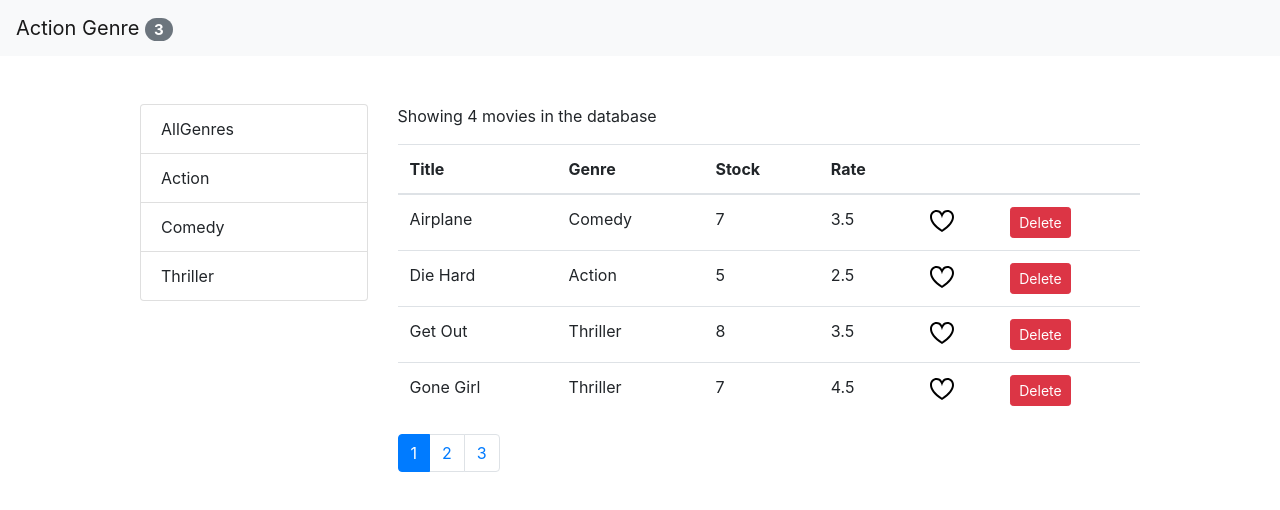
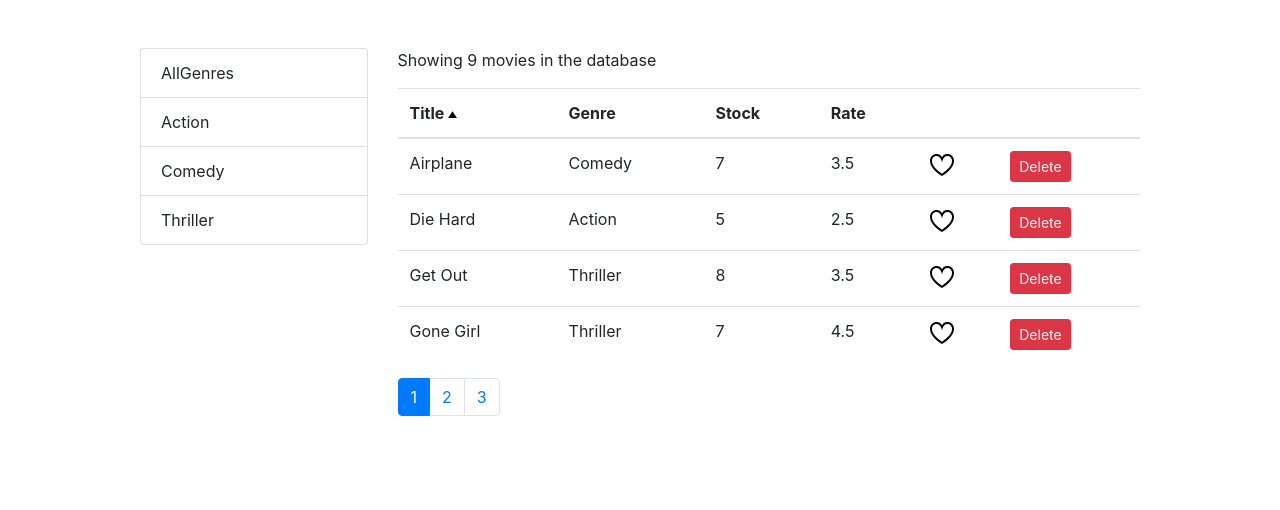
Before and after one commit to edroamz/vidly, a React (Create React App) app: page / in a window 1280 px wide. Shown: the top 510 px of the page. Built offline with nearby package versions, Linux system fonts and the light colour scheme.

Commit message:
navbar deleted, rewrite movies component, decouple state data from app component, created truly reusable table components, implemented some refactoring techniques, added a couple of util functions

```diff
--- a/src/App.js
+++ b/src/App.js
@@ -1,97 +1,14 @@
-import React, { useState, useEffect } from 'react';
+import React from 'react';
 import './App.css';
-import { getMovies } from './services/fakeMovieService';
-import { getGenres } from './services/fakeGenreService';
 import Movies from './components/movies';
-import Navbar from './components/navbar';
 import 'bootstrap/dist/css/bootstrap.css';
-import ListGroup from './components/common/listGroup';
-import Pagination from './components/common/pagination';
-import { paginate } from './utils/paginate';
-import { compareValues } from './utils/compare';
 
 function App() {
-  const [allMovies, updateMovies] = useState([]);
-  const [genres, updateGenres] = useState([]);
-  const [currentPage, changeCurrentPage] = useState(1);
-  const [selectedGenre, changeSelectedGenre] = useState({});
-  const [sortColumn, changeSortedColumn] = useState({
-    path: 'title',
-    order: 'asc'
-  });
-
-  useEffect(() => {
-    updateMovies(getMovies());
-
-    const genres = [{ name: 'AllGenres', _id: 0 }, ...getGenres()];
-    updateGenres(genres);
-  }, []);
-
-  function handleDelete(movie) {
-    updateMovies(allMovies.filter(m => m._id !== movie._id));
-  }
-
-  function handleLike(movie) {
-    const movies = [...allMovies];
-    const index = movies.indexOf(movie);
-    movies[index].liked = !movies[index].liked;
-    updateMovies(movies);
-  }
-
-  function handlePageChange(page) {
-    changeCurrentPage(page);
-  }
-
-  function handleGenreSelect(genre) {
-    changeSelectedGenre(genre);
-    changeCurrentPage(1);
-  }
-
-  function handleSort(sortColumn) {
-    changeSortedColumn(sortColumn);
-  }
-
-  const pageSize = 4;
-  const filtered =
-    selectedGenre &&
-    selectedGenre._id &&
-    Object.entries(selectedGenre).length > 0
-      ? allMovies.filter(m => m.genre._id === selectedGenre._id)
-      : allMovies;
-
-  const sorted = filtered.sort(
-    compareValues(sortColumn.path, sortColumn.order)
-  );
-
-  const moviesPerPage = paginate(sorted, currentPage, pageSize);
-
   return (
     <div className='App'>
-      <Navbar movies={allMovies}></Navbar>
       <main className='main'>
         <div className='row mt-5'>
-          <div className='col-md-3'>
-            <ListGroup
-              items={genres}
-              selectedItem={selectedGenre}
-              onItemSelect={handleGenreSelect}
-            ></ListGroup>
-          </div>
-          <div className='col-md-9'>
-            <Movies
-              movies={moviesPerPage}
-              onDelete={handleDelete}
-              onLike={handleLike}
-              onSort={handleSort}
-              sortColumn={sortColumn}
-            ></Movies>
-            <Pagination
-              itemsCount={filtered.length}
-              pageSize={pageSize}
-              currentPage={currentPage}
-              onPageChange={handlePageChange}
-            ></Pagination>
-          </div>
+          <Movies></Movies>
         </div>
       </main>
     </div>
--- a/src/components/common/like.js
+++ b/src/components/common/like.js
@@ -1,26 +1,29 @@
 import React from 'react';
 
-const Like = props => {
-  return <span onClick={props.onClick} style={{cursor: "pointer"}}>
-    {props.liked ?
+const Like = ({ liked, onClick }) => {
+  return (
+    <span onClick={onClick} style={{ cursor: 'pointer' }}>
+      {liked ? (
         <svg
-        xmlns="http://www.w3.org/2000/svg"
-        width="24"
-        height="24"
-        viewBox="0 0 24 24"
+          xmlns='http://www.w3.org/2000/svg'
+          width='24'
+          height='24'
+          viewBox='0 0 24 24'
         >
-            <path d="M12 4.435C10.011-.964 0-.162 0 8.003 0 12.071 3.06 17.484 12 23c8.94-5.516 12-10.929 12-14.997C24-.115 14-.996 12 4.435z"></path>
+          <path d='M12 4.435C10.011-.964 0-.162 0 8.003 0 12.071 3.06 17.484 12 23c8.94-5.516 12-10.929 12-14.997C24-.115 14-.996 12 4.435z'></path>
         </svg>
-     : <svg
-        xmlns="http://www.w3.org/2000/svg"
-        width="24"
-        height="24"
-        viewBox="0 0 24 24"
+      ) : (
+        <svg
+          xmlns='http://www.w3.org/2000/svg'
+          width='24'
+          height='24'
+          viewBox='0 0 24 24'
         >
-        <path d="M12 9.229C12.234 8.109 13.547 3 17.382 3 19.602 3 22 4.551 22 8.003c0 3.907-3.627 8.47-10 12.629C5.627 16.473 2 11.91 2 8.003c0-3.484 2.369-5.005 4.577-5.005 3.923 0 5.145 5.126 5.423 6.231zM0 8.003C0 12.071 3.06 17.484 12 23c8.94-5.516 12-10.929 12-14.997 0-7.962-9.648-9.028-12-3.737C9.662-.996 0-.004 0 8.003z"></path>
+          <path d='M12 9.229C12.234 8.109 13.547 3 17.382 3 19.602 3 22 4.551 22 8.003c0 3.907-3.627 8.47-10 12.629C5.627 16.473 2 11.91 2 8.003c0-3.484 2.369-5.005 4.577-5.005 3.923 0 5.145 5.126 5.423 6.231zM0 8.003C0 12.071 3.06 17.484 12 23c8.94-5.516 12-10.929 12-14.997 0-7.962-9.648-9.028-12-3.737C9.662-.996 0-.004 0 8.003z'></path>
         </svg>
-    }
-  </span>;
+      )}
+    </span>
+  );
 };
 
 export default Like;
--- a/src/components/common/pagination.js
+++ b/src/components/common/pagination.js
@@ -1,8 +1,7 @@
 import React from 'react';
 import PropTypes from 'prop-types';
 
-const Pagination = props => {
-  const { itemsCount, pageSize, currentPage, onPageChange } = props;
+const Pagination = ({ itemsCount, pageSize, currentPage, onPageChange }) => {
   const pagesCount = Math.ceil(itemsCount / pageSize);
 
   if (pagesCount === 1) return null;
--- /dev/null
+++ b/src/components/common/table.js
@@ -0,0 +1,26 @@
+import React from 'react';
+import TableHeader from './tableHeader';
+import TableBody from './tableBody';
+import PropTypes from 'prop-types';
+
+const Table = ({ columns, sortColumn, onSort, data }) => {
+  return (
+    <table className='table'>
+      <TableHeader
+        columns={columns}
+        sortColumn={sortColumn}
+        onSort={onSort}
+      ></TableHeader>
+      <TableBody data={data} columns={columns}></TableBody>
+    </table>
+  );
+};
+
+TableBody.propTypes = {
+  columns: PropTypes.array.isRequired,
+  sortColumn: PropTypes.object,
+  onSort: PropTypes.func,
+  data: PropTypes.array.isRequired
+};
+
+export default Table;
--- /dev/null
+++ b/src/components/common/tableBody.js
@@ -0,0 +1,32 @@
+import React from 'react';
+import PropTypes from 'prop-types';
+import { get } from '../../utils/get';
+
+const TableBody = ({ data, columns }) => {
+  function renderCell(item, column) {
+    if (column.content) return column.content(item);
+
+    return get(item, column.path);
+  }
+
+  return (
+    <tbody>
+      {data.map(item => (
+        <tr key={item._id}>
+          {columns.map(column => (
+            <td key={item._id + (column.path || column.key)}>
+              {renderCell(item, column)}
+            </td>
+          ))}
+        </tr>
+      ))}
+    </tbody>
+  );
+};
+
+TableBody.propTypes = {
+  data: PropTypes.array.isRequired,
+  columns: PropTypes.array.isRequired
+};
+
+export default TableBody;
--- a/src/components/common/tableHeader.js
+++ b/src/components/common/tableHeader.js
@@ -14,6 +14,31 @@ const TableHeader = ({ columns, sortColumn, onSort }) => {
     onSort({ ...sortColumnTemp });
   }
 
+  function renderSortIcon(column) {
+    if (sortColumn.path !== column.path) return null;
+    if (sortColumn.order === 'asc')
+      return (
+        <svg
+          xmlns='http://www.w3.org/2000/svg'
+          width='9'
+          height='9'
+          viewBox='0 0 24 24'
+        >
+          <path d='M0 21l12-18 12 18z' />
+        </svg>
+      );
+    return (
+      <svg
+        xmlns='http://www.w3.org/2000/svg'
+        width='9'
+        height='9'
+        viewBox='0 0 24 24'
+      >
+        <path d='M24 3l-12 18-12-18z' />
+      </svg>
+    );
+  }
+
   return (
     <thead>
       <tr>
@@ -23,7 +48,7 @@ const TableHeader = ({ columns, sortColumn, onSort }) => {
             onClick={() => raiseSort(column.path)}
             scope='col'
           >
-            {column.label}
+            {column.label} {renderSortIcon(column)}
           </th>
         ))}
       </tr>
--- a/src/components/movies.js
+++ b/src/components/movies.js
@@ -1,23 +1,105 @@
-import React from 'react';
+import React, { useState, useEffect } from 'react';
 import MoviesTable from './moviesTable';
+import Pagination from './common/pagination';
+import ListGroup from './common/listGroup';
+import { paginate } from '../utils/paginate';
+import { compareValues } from '../utils/compare';
+import { getMovies } from '../services/fakeMovieService';
+import { getGenres } from '../services/fakeGenreService';
 
-const Movies = ({ movies, onDelete, onLike, onSort, sortColumn }) => {
-  const { length: count } = movies;
+const Movies = () => {
+  const [allMovies, updateMovies] = useState([]);
+  const [sortColumn, changeSortedColumn] = useState({
+    path: 'title',
+    order: 'asc'
+  });
+  const [genres, updateGenres] = useState([]);
+  const [currentPage, changeCurrentPage] = useState(1);
+  const [selectedGenre, changeSelectedGenre] = useState({});
+
+  useEffect(() => {
+    updateMovies(getMovies());
+
+    const genres = [{ name: 'AllGenres', _id: 0 }, ...getGenres()];
+    updateGenres(genres);
+  }, []);
+
+  function handleDelete(movie) {
+    updateMovies(allMovies.filter(m => m._id !== movie._id));
+  }
+
+  function handleLike(movie) {
+    const movies = [...allMovies];
+    const index = movies.indexOf(movie);
+    movies[index].liked = !movies[index].liked;
+    updateMovies(movies);
+  }
+
+  function handlePageChange(page) {
+    changeCurrentPage(page);
+  }
+
+  function handleGenreSelect(genre) {
+    changeSelectedGenre(genre);
+    changeCurrentPage(1);
+  }
+
+  function handleSort(sortColumn) {
+    changeSortedColumn(sortColumn);
+  }
+
+  function getPagedData() {
+    const filtered =
+      selectedGenre &&
+      selectedGenre._id &&
+      Object.entries(selectedGenre).length > 0
+        ? allMovies.filter(m => m.genre._id === selectedGenre._id)
+        : allMovies;
+
+    const sorted = filtered.sort(
+      compareValues(sortColumn.path, sortColumn.order)
+    );
+
+    const movies = paginate(sorted, currentPage, pageSize);
+
+    return {
+      totalCount: filtered.length,
+      data: movies
+    };
+  }
+
+  const pageSize = 4;
+  const { totalCount, data: movies } = getPagedData();
 
   return (
     <>
+      <div className='col-md-3'>
+        <ListGroup
+          items={genres}
+          selectedItem={selectedGenre}
+          onItemSelect={handleGenreSelect}
+        ></ListGroup>
+      </div>
+      <div className='col-md-9'>
         <p>
-        {count === 0
+          {totalCount === 0
             ? 'There are no movies in the database'
-          : `Showing ${count} movies in the database`}
+            : `Showing ${totalCount} movies in the database`}
         </p>
         <MoviesTable
           movies={movies}
           sortColumn={sortColumn}
-        onDelete={onDelete}
-        onLike={onLike}
-        onSort={onSort}
+          onDelete={handleDelete}
+          onLike={handleLike}
+          onSort={handleSort}
         ></MoviesTable>
+        <Pagination
+          itemsCount={totalCount}
+          pageSize={pageSize}
+          currentPage={currentPage}
+          onPageChange={handlePageChange}
+        ></Pagination>
+      </div>
     </>
   );
 };
--- a/src/components/moviesTable.js
+++ b/src/components/moviesTable.js
@@ -1,50 +1,40 @@
 import React from 'react';
-import Like from '../components/common/like';
-import TableHeader from '../components/common/tableHeader';
+import Like from './common/like';
+import Table from './common/table';
 
-const MoviesTable = props => {
-  const { movies, sortColumn, onDelete, onLike, onSort } = props;
-
+const MoviesTable = ({ movies, sortColumn, onDelete, onLike, onSort }) => {
   const columns = [
     { path: 'title', label: 'Title' },
     { path: 'genre.name', label: 'Genre' },
     { path: 'numberInStock', label: 'Stock' },
     { path: 'dailyRentalRate', label: 'Rate' },
-    { key: 'like' },
-    { key: 'delete' }
+    {
+      key: 'like',
+      content: movie => (
+        <Like liked={movie.liked} onClick={() => onLike(movie)}></Like>
+      )
+    },
+    {
+      key: 'delete',
+      content: movie => (
+        <button
+          onClick={() => onDelete(movie)}
+          id={movie._id}
+          className='btn btn-danger btn-sm'
+        >
+          Delete
+        </button>
+      )
+    }
   ];
 
   return (
-    <table className='table'>
-      <TableHeader
-        columns={columns}
-        sortColumn={sortColumn}
-        onSort={onSort}
-      ></TableHeader>
-      <tbody>
-        {movies &&
-          movies.map(movie => (
-            <tr key={movie._id}>
-              <td>{movie.title}</td>
-              <td>{movie.genre.name}</td>
-              <td>{movie.numberInStock}</td>
-              <td>{movie.dailyRentalRate}</td>
-              <td>
-                <Like liked={movie.liked} onClick={() => onLike(movie)}></Like>
-              </td>
-              <td>
-                <button
-                  onClick={() => onDelete(movie)}
-                  id={movie._id}
-                  className='btn btn-danger btn-sm'
-                >
-                  Delete
-                </button>
-              </td>
-            </tr>
-          ))}
-      </tbody>
-    </table>
+    <Table
+      columns={columns}
+      sortColumn={sortColumn}
+      onSort={onSort}
+      data={movies}
+    ></Table>
   );
 };
 
--- a/src/components/navbar.js
+++ /dev/null
@@ -1,16 +0,0 @@
-import React from 'react';
-
-const Navbar = ({ movies }) => {
-  return (
-    <nav className='navbar navbar-light bg-light'>
-      <a className='navbar-brand' href='/'>
-        Action Genre{' '}
-        <span className='badge badge-pill badge-secondary'>
-          {movies.filter(m => m.genre.name === 'Action').length}
-        </span>
-      </a>
-    </nav>
-  );
-};
-
-export default Navbar;
--- /dev/null
+++ b/src/utils/get.js
@@ -0,0 +1,10 @@
+export const get = (obj, path, defaultValue) => {
+  const result = String.prototype.split
+    .call(path, /[,[\].]+?/)
+    .filter(Boolean)
+    .reduce(
+      (res, key) => (res !== null && res !== undefined ? res[key] : res),
+      obj
+    );
+  return result === undefined || result === obj ? defaultValue : result;
+};
```
Also changed, not shown: src/components/common/listGroup.js (+7 -9 lines). Lines whose indentation alone changed are shown as unchanged.
